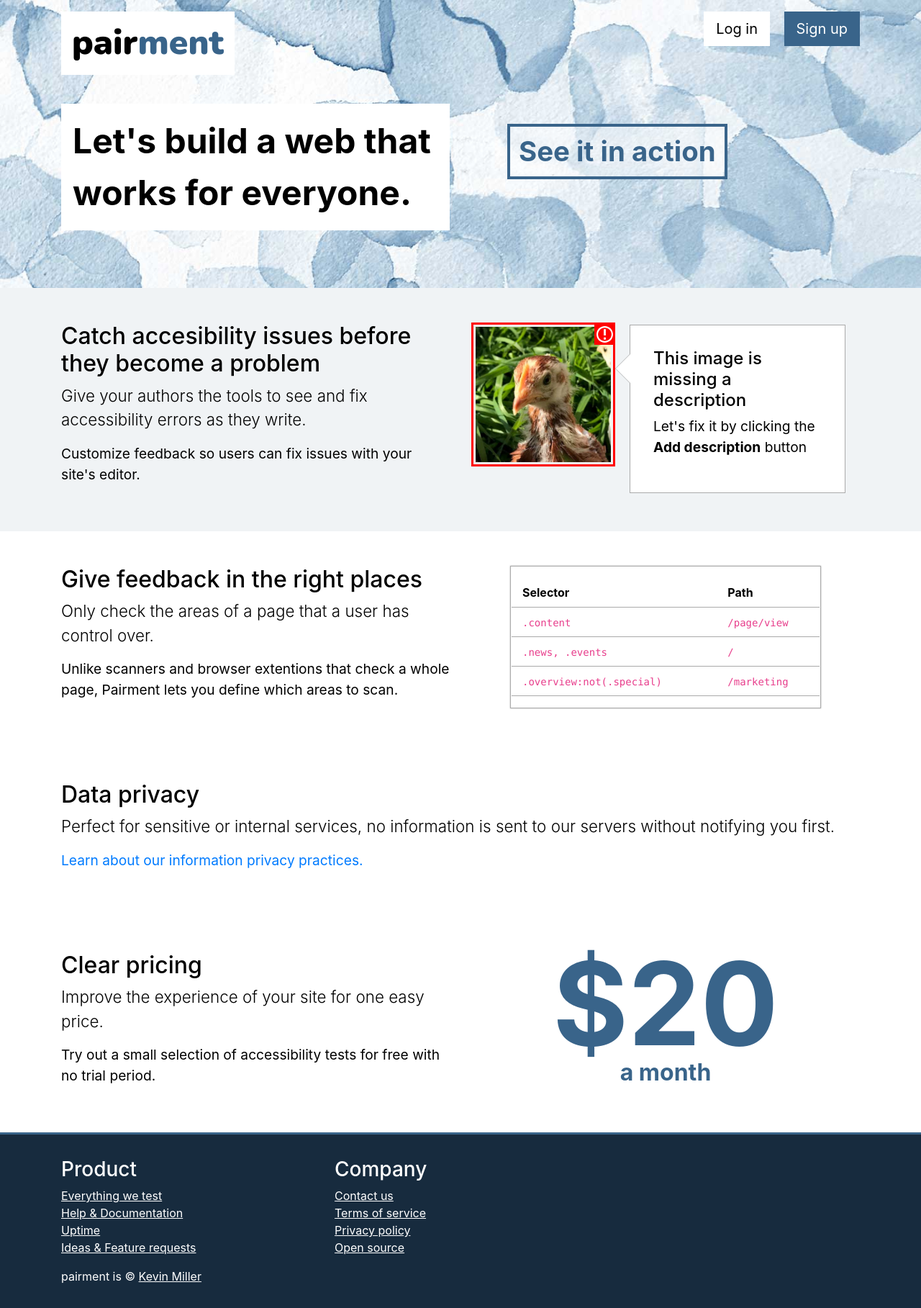
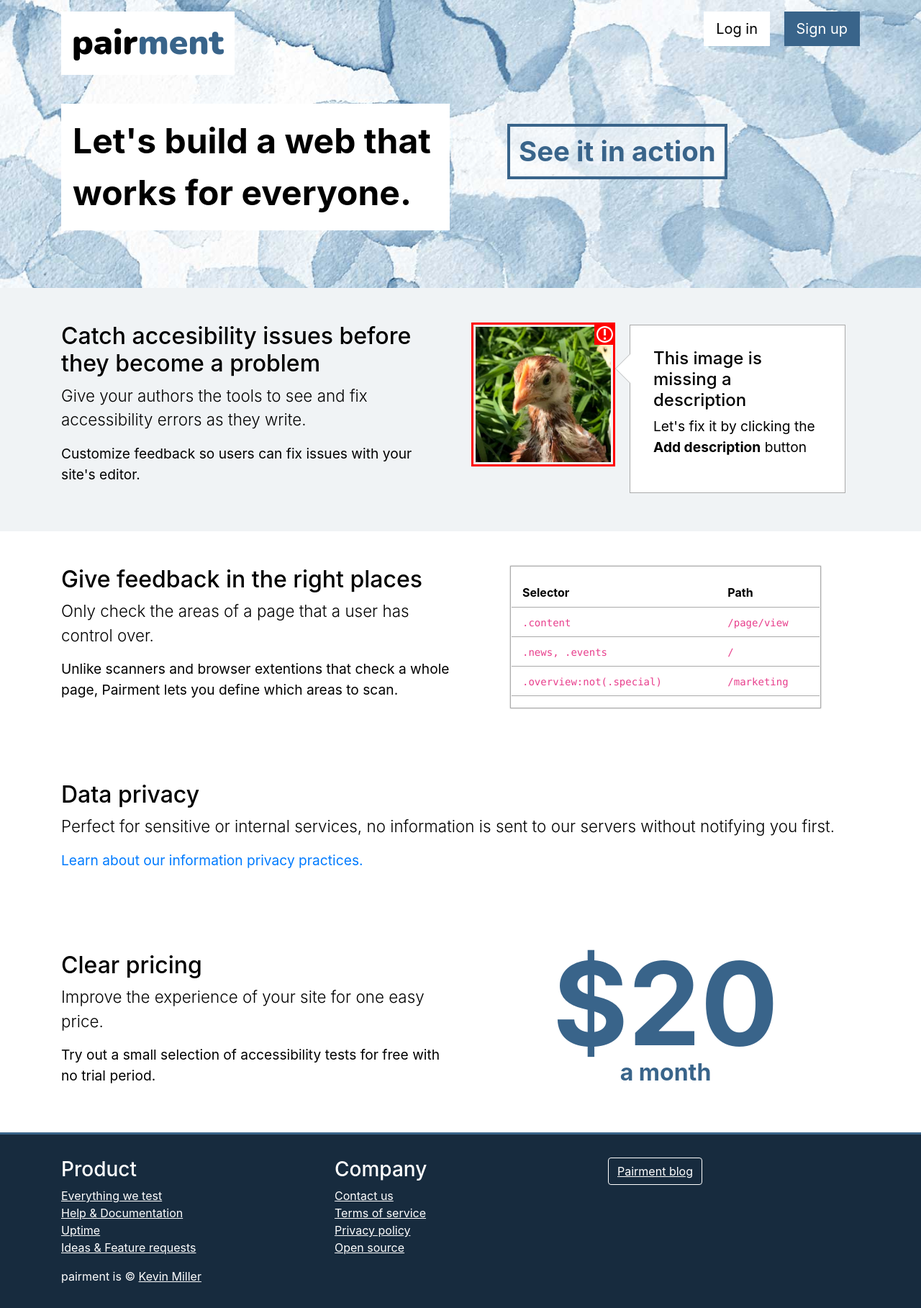
Before and after one commit to pairment/pairment.github.com, a Jekyll site: the page built from index.html, in a window 1280 px wide. Shown: the whole page at 72% size. Built offline with Jekyll 4.4.1, drawn with Linux system fonts in a browser that asks for light colours.

Commit message:
Link to blog.

```diff
--- a/_layouts/default.html
+++ b/_layouts/default.html
@@ -2,10 +2,10 @@
 <html>
   <head>
     <meta name="viewport" content="width=device-width, initial-scale=1.0">
-    <title>pairment</title>
+    <title>Pairment</title>
     <link href="https://fonts.googleapis.com/css?family=Poppins:300,400,700|Nunito:900" rel="stylesheet"/>
     <link href="https://maxcdn.bootstrapcdn.com/bootstrap/4.0.0/css/bootstrap.min.css" rel="stylesheet"/>
-    <link href="style.css?v=20180630" rel="stylesheet"/>
+    <link href="/style.css?v=20180630" rel="stylesheet"/>
   </head>
   <body>
     {{ content }}
@@ -31,12 +31,15 @@
             </ul>
 
           </div>
+          <div class="col-md-4">
+            <a href="https://medium.com/pairment" class="btn btn-outline-secondary btn-pairment-blog">Pairment blog</a>
+          </div>
         </div>
         pairment is &copy; <a href="mailto:kevin@pairment.com"/>Kevin Miller</a>
 
       </div>
     </footer>
-    <script src="scripts/jquery.js"></script>
+    <script src="/scripts/jquery.js"></script>
     <script async src="https://www.googletagmanager.com/gtag/js?id=UA-119438941-1"></script>
     <script>
       window.dataLayer = window.dataLayer || [];
--- a/style.css
+++ b/style.css
@@ -221,6 +221,11 @@ body p.lead {
   font-size: 1.4rem;
 }
 
+.btn.btn-pairment-blog {
+  border-color: #fff;
+  color: #fff;
+}
+
 .cover {
   background: url('images/blue.jpg');
   background-position: center center;
@@ -229,6 +234,9 @@ body p.lead {
   min-height: 400px;
 }
 
+.cover.blog-cover {
+  min-height: 300px;
+}
 
 @media (max-width: 768px) {
   .cover {
```
Also changed, not shown: docs/javascript.html (+4 -3 lines).
